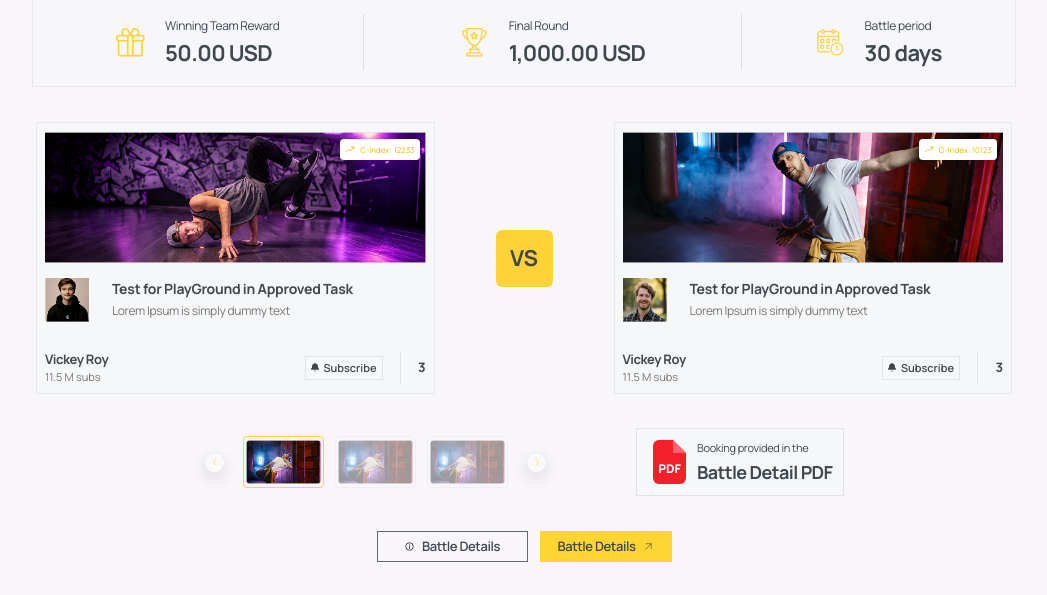
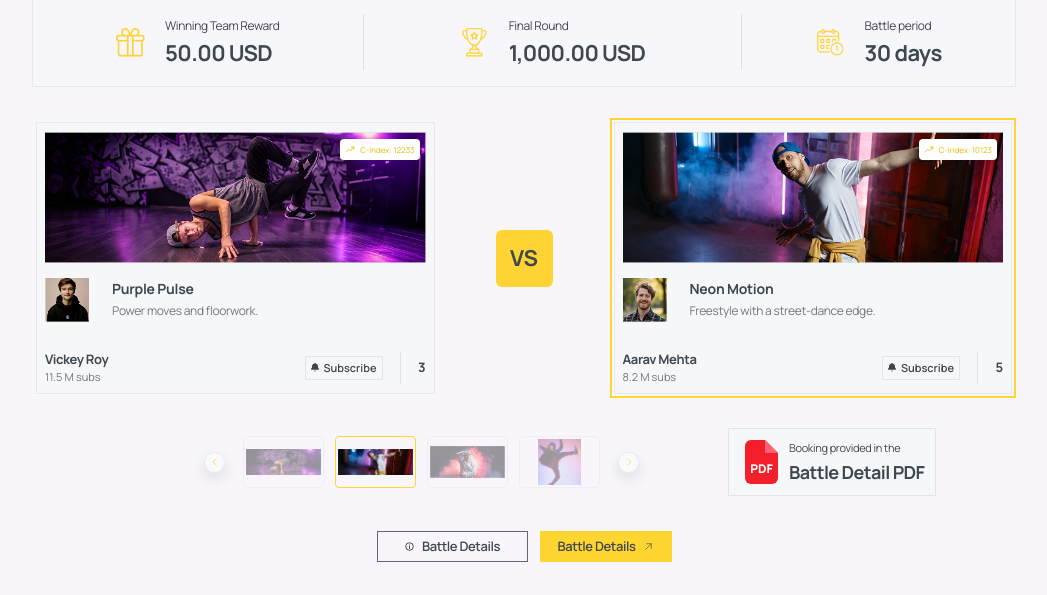
Before and after one commit to BemBexLab/james-popup-01, a plain HTML site: page index.html in a window 1280 px wide. Shown: the part 205-800 px from the top of the page, without its empty margins (116-1163 px from the left). Drawn offline with nearby package versions, Linux system fonts and the light colour scheme.

Commit message:
Updated: Codebase

```diff
--- a/dummy.json
+++ b/dummy.json
@@ -29,8 +29,8 @@
       "imageAlt": "Breakdancer performing on a purple-lit dance floor",
       "avatar": "assets/Rectangle 6.png",
       "creativeIndex": "12233",
-      "title": "Test for PlayGround in Approved Task",
-      "description": "Lorem Ipsum is simply dummy text",
+      "title": "Purple Pulse",
+      "description": "Power moves and floorwork.",
       "creator": "Vickey Roy",
       "subscribers": "11.5 M subs",
       "subscribeLabel": "Subscribe",
@@ -42,12 +42,39 @@
       "imageAlt": "Dancer performing in a colorful studio",
       "avatar": "assets/Rectangle 6 (1).png",
       "creativeIndex": "10123",
-      "title": "Test for PlayGround in Approved Task",
-      "description": "Lorem Ipsum is simply dummy text",
-      "creator": "Vickey Roy",
-      "subscribers": "11.5 M subs",
+      "title": "Neon Motion",
+      "description": "Freestyle with a street-dance edge.",
+      "creator": "Aarav Mehta",
+      "subscribers": "8.2 M subs",
       "subscribeLabel": "Subscribe",
-      "memberCount": 3
+      "memberCount": 5
+    },
+    {
+      "id": "team-three",
+      "image": "assets/team-crimson.png",
+      "imageAlt": "Dancer performing in red and blue smoke",
+      "avatar": "assets/Rectangle 6 (1).png",
+      "creativeIndex": "11143",
+      "title": "Crimson Crew",
+      "description": "Sharp choreography. Big energy.",
+      "creator": "Jordan Lee",
+      "subscribers": "6.4 M subs",
+      "subscribeLabel": "Subscribe",
+      "memberCount": 6
+    },
+    {
+      "id": "team-four",
+      "image": "assets/team-electric.png",
+      "imageAlt": "Dancer in a blue hoodie jumping against a pink background",
+      "imagePosition": "top",
+      "avatar": "assets/Rectangle 6.png",
+      "creativeIndex": "13762",
+      "title": "Electric Steps",
+      "description": "High kicks and creative movement.",
+      "creator": "Noah Reed",
+      "subscribers": "9.1 M subs",
+      "subscribeLabel": "Subscribe",
+      "memberCount": 4
     }
   ],
   "slides": [
--- a/index.html
+++ b/index.html
@@ -121,20 +121,33 @@
         class="mx-1 mt-[35px] grid grid-cols-[minmax(0,1fr)_179px_minmax(0,1fr)] items-center max-[1100px]:grid-cols-[minmax(0,1fr)_64px_minmax(0,1fr)] max-[768px]:mx-0 max-[768px]:mt-6 max-[768px]:grid-cols-1 max-[768px]:gap-4"
         aria-label="Competing dance teams"
       >
-        <template x-for="(team, index) in teams" :key="team.id">
+        <template x-for="(team, index) in teams" :key="index">
           <div data-ui="team-entry" class="contents">
             <article
               data-ui="team-card"
-              class="min-w-0 border border-[#e8e7eb] bg-[#f6f7f9] px-2 pt-[9px] pb-2 min-[1100px]:h-[272px]"
+              class="relative min-w-0 border border-[#e8e7eb] bg-[#f6f7f9] px-2 pt-[9px] pb-2 min-[1100px]:h-[272px]"
+              :class="activeSlot === index ? 'ring-2 ring-[#ffd531] ring-offset-2 ring-offset-[#f8f6fa]' : ''"
             >
+              <button
+                data-ui="select-team-slot"
+                type="button"
+                class="absolute inset-0 z-10 cursor-pointer focus-visible:outline-2 focus-visible:outline-offset-4 focus-visible:outline-[#73509a]"
+                :aria-label="`Select ${index === 0 ? 'left' : 'right'} team box: ${team.title}`"
+                :aria-pressed="activeSlot === index"
+                @click="selectSlot(index)"
+                @focus="selectSlot(index)"
+                @keydown.arrow-left.prevent="changeTeam(-1)"
+                @keydown.arrow-right.prevent="changeTeam(1)"
+              ></button>
               <div
                 data-ui="team-photo"
                 class="relative w-full aspect-[626/216] overflow-hidden"
               >
                 <img
                   class="block w-full h-full object-cover"
-                  :src="index === 1 ? slides[activeSlide].image : team.image"
-                  :alt="index === 1 ? slides[activeSlide].alt : team.imageAlt"
+                  :src="team.image"
+                  :alt="team.imageAlt"
+                  :class="team.imagePosition === 'top' ? 'object-top' : 'object-center'"
                 />
                 <span
                   data-ui="creative-index"
@@ -189,10 +202,10 @@
                 </div>
                 <button
                   data-ui="subscribe"
-                  class="flex h-6 min-w-[78px] shrink-0 items-center justify-center gap-[5px] border border-[#e3e4e8] bg-transparent px-[5px] text-[11px] leading-[14px] font-semibold whitespace-nowrap hover:bg-[#fff3bb] aria-pressed:bg-[#fff3bb] max-[768px]:h-9 max-[768px]:px-2"
+                  class="relative z-20 flex h-6 min-w-[78px] shrink-0 items-center justify-center gap-[5px] border border-[#e3e4e8] bg-transparent px-[5px] text-[11px] leading-[14px] font-semibold whitespace-nowrap hover:bg-[#fff3bb] aria-pressed:bg-[#fff3bb] max-[768px]:h-9 max-[768px]:px-2"
                   type="button"
-                  @click="subscribed[index] = !subscribed[index]"
-                  :aria-pressed="subscribed[index]"
+                  @click.stop="toggleSubscription(team.id)"
+                  :aria-pressed="!!subscriptions[team.id]"
                 >
                   <img
                     data-ui="subscribe-icon"
@@ -200,7 +213,7 @@
                     src="assets/Vector.svg"
                     alt=""
                   /><span
-                    x-text="subscribed[index] ? 'Subscribed' : team.subscribeLabel"
+                    x-text="subscriptions[team.id] ? 'Subscribed' : team.subscribeLabel"
                   ></span>
                 </button>
                 <span
@@ -223,6 +236,8 @@
         </template>
       </section>
 
+      <p class="sr-only" aria-live="polite" x-text="teams.length ? `Selected ${activeSlot === 0 ? 'left' : 'right'} team box. Current team: ${teams[activeSlot].title}. Use the team chevrons or thumbnails to change it.` : ''"></p>
+
       <section
         data-ui="battle-resources"
         class="mt-[34px] flex items-center gap-[89px] pl-[172px] max-[1100px]:justify-center max-[1100px]:gap-6 max-[1100px]:pl-0 max-[768px]:mt-6 max-[768px]:flex-col"
@@ -231,16 +246,17 @@
         <div
           data-ui="carousel"
           class="flex min-w-0 shrink-0 items-center gap-[18px] max-[768px]:w-full max-[768px]:justify-center max-[768px]:gap-2"
-          aria-label="Battle photo gallery"
-          @keydown.arrow-left.prevent="changeSlide(-1)"
-          @keydown.arrow-right.prevent="changeSlide(1)"
+          aria-label="Choose a team for the selected box"
+          @keydown.arrow-left.prevent="changeTeam(-1)"
+          @keydown.arrow-right.prevent="changeTeam(1)"
         >
           <button
             data-ui="carousel-arrow previous"
             class="grid h-[21px] w-[21px] shrink-0 place-items-center rounded-full border border-[#ecebef] bg-[#f9fafb] p-0 text-[#ffd531] shadow-[0_6px_14px_#30334420] hover:bg-[#fff2b4] max-[768px]:h-8 max-[768px]:w-8"
             type="button"
-            aria-label="Previous photo"
-            @click="changeSlide(-1)"
+            aria-label="Previous team"
+            :disabled="availableTeams.length < 2"
+            @click="changeTeam(-1)"
           >
             <svg
               class="block h-[10px] w-[10px]"
@@ -257,21 +273,22 @@
           </button>
           <div
             data-ui="thumbnails"
-            class="flex min-w-0 items-center gap-[11px] max-[768px]:flex-1 max-[768px]:max-w-[260px] max-[768px]:gap-2"
+            class="flex min-w-0 max-w-[357px] items-center gap-[11px] overflow-x-auto max-[768px]:flex-1 max-[768px]:max-w-[260px] max-[768px]:gap-2"
           >
-            <template x-for="(slide, index) in slides" :key="index">
+            <template x-for="team in availableTeams" :key="team.id">
               <button
                 data-ui="thumbnail"
                 class="block h-[52px] w-[81px] shrink-0 rounded-[4px] border bg-transparent p-[2px] transition-opacity max-[768px]:h-12 max-[768px]:min-w-0 max-[768px]:w-0 max-[768px]:flex-1"
-                :class="activeSlide === index ? 'border-[#ffd531] opacity-100' : 'border-[#e5e4e9] opacity-40 hover:opacity-100'"
+                :class="activeTeamId === team.id ? 'border-[#ffd531] opacity-100' : 'border-[#e5e4e9] opacity-40 hover:opacity-100'"
                 type="button"
-                :aria-label="'Show battle photo ' + (index + 1)"
-                :aria-pressed="activeSlide === index"
-                @click="activeSlide = index"
+                :aria-label="'Choose team: ' + team.title"
+                :title="team.title"
+                :aria-pressed="activeTeamId === team.id"
+                @click="selectTeam(team.id)"
               >
                 <img
                   class="block h-full w-full rounded-[3px] object-contain"
-                  :src="slide.thumbnail"
+                  :src="team.thumbnail || team.image"
                   alt=""
                 />
               </button>
@@ -281,8 +298,9 @@
             data-ui="carousel-arrow"
             class="grid h-[21px] w-[21px] shrink-0 place-items-center rounded-full border border-[#ecebef] bg-[#f9fafb] p-0 text-[#ffd531] shadow-[0_6px_14px_#30334420] hover:bg-[#fff2b4] max-[768px]:h-8 max-[768px]:w-8"
             type="button"
-            aria-label="Next photo"
-            @click="changeSlide(1)"
+            aria-label="Next team"
+            :disabled="availableTeams.length < 2"
+            @click="changeTeam(1)"
           >
             <svg
               class="block h-[10px] w-[10px]"
--- a/index.js
+++ b/index.js
@@ -1,28 +1,52 @@
 document.addEventListener("alpine:init", () => {
   Alpine.data("danceBattle", () => ({
-    activeSlide: 0,
-    subscribed: [false, false],
+    activeSlot: 1,
+    selectedTeamIds: [],
+    subscriptions: {},
     stats: [],
-    teams: [],
+    availableTeams: [],
     battleDocument: {},
-    slides: [],
+    get teams() {
+      return this.selectedTeamIds.map(id => this.availableTeams.find(team => team.id === id));
+    },
+    get activeTeamId() {
+      return this.selectedTeamIds[this.activeSlot];
+    },
     async init() {
       try {
         const response = await fetch("dummy.json");
         if (!response.ok) throw new Error(`Battle data request failed: ${response.status}`);
         const data = await response.json();
         this.stats = data.stats;
-        this.teams = data.teams;
-        this.slides = data.slides;
+        this.availableTeams = data.teams;
+        this.selectedTeamIds = data.teams.slice(0, 2).map(team => team.id);
+        this.activeSlot = Math.max(0, this.selectedTeamIds.length - 1);
         this.battleDocument = data.document;
       } catch (error) {
         console.error("Could not load battle overview data.", error);
       }
     },
-    changeSlide(direction) {
-      this.activeSlide =
-        (this.activeSlide + direction + this.slides.length) %
-        this.slides.length;
+    selectSlot(index) {
+      if (index >= 0 && index < this.selectedTeamIds.length) this.activeSlot = index;
+    },
+    selectTeam(id) {
+      if (!this.availableTeams.some(team => team.id === id)) return;
+      if (id === this.activeTeamId) return;
+      const nextIds = [...this.selectedTeamIds];
+      const otherSlot = nextIds.indexOf(id);
+      // Keep opponents distinct when the selected team is already in the matchup.
+      if (otherSlot !== -1) nextIds[otherSlot] = this.activeTeamId;
+      nextIds[this.activeSlot] = id;
+      this.selectedTeamIds = nextIds;
+    },
+    changeTeam(direction) {
+      if (this.availableTeams.length < 2) return;
+      const current = this.availableTeams.findIndex(team => team.id === this.activeTeamId);
+      const next = (current + direction + this.availableTeams.length) % this.availableTeams.length;
+      this.selectTeam(this.availableTeams[next].id);
+    },
+    toggleSubscription(id) {
+      this.subscriptions[id] = !this.subscriptions[id];
     },
     openDetails(event) {
       this.returnFocus = event.currentTarget;
```
Also changed, not shown: assets/team-crimson.png (added), assets/team-electric.png (added).
